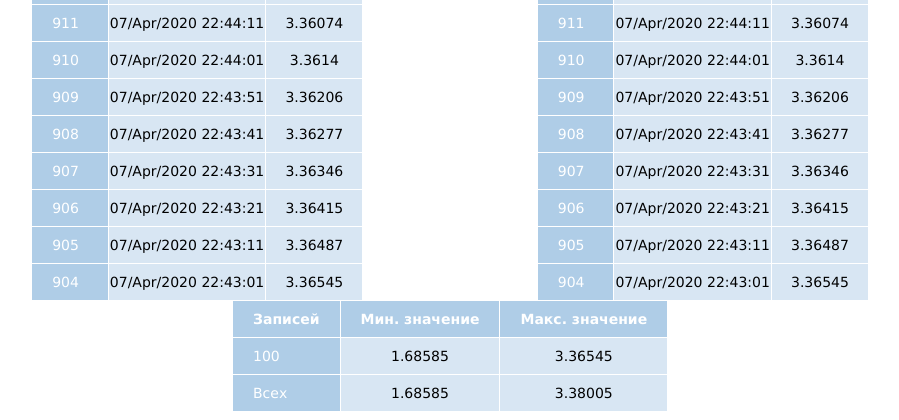
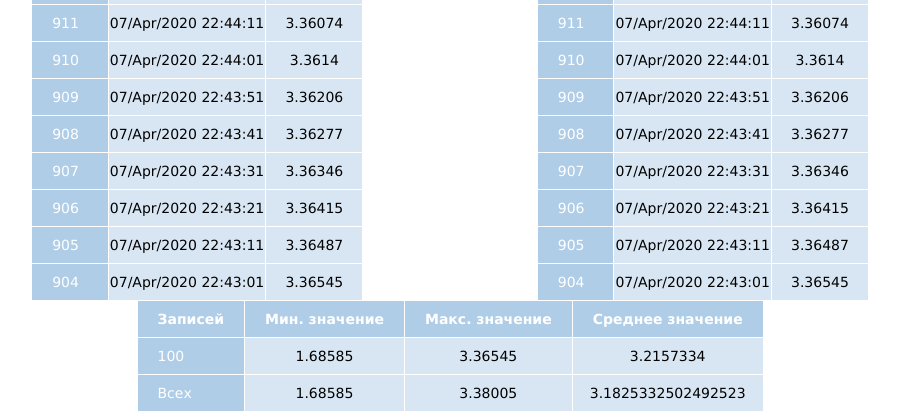
Before and after one commit to ruchej/carbon_test, a Django app: page / in a window 1280 px wide. Shown: the part 3444-3864 px from the top of the page, without its empty margins (63-962 px from the left). Run offline with Django 3.2, Linux system fonts and the light colour scheme; data comes from the database, SQL or seed files in the repository; both versions use the stored data as it was after the commit.

```diff
--- a/core/templates/core/index.html
+++ b/core/templates/core/index.html
@@ -50,17 +50,20 @@
             <th>Записей</th>
             <th>Мин. значение</th>
             <th>Макс. значение</th>
+            <th>Среднее значение</th>
           </thead>
           <tbody>
             <tr>
               <td>100</td>
               <td>{{ cpu_min_100 }}</td>
               <td>{{ cpu_max_100 }}</td>
+              <td>{{ avg_100 }}</td>
             </tr>
             <tr>
               <td>Всех</td>
               <td>{{ cpu_min }}</td>
               <td>{{ cpu_max }}</td>
+              <td>{{ avg }}</td>
             </tr>
           </tbody>
         </table>
--- /dev/null
+++ b/requirements.txt
@@ -0,0 +1,5 @@
+asgiref==3.2.7
+Django==3.0.5
+pkg-resources==0.0.0
+pytz==2019.3
+sqlparse==0.3.1
```
Also changed, not shown: README.md, db.sqlite3, 2 other files.
